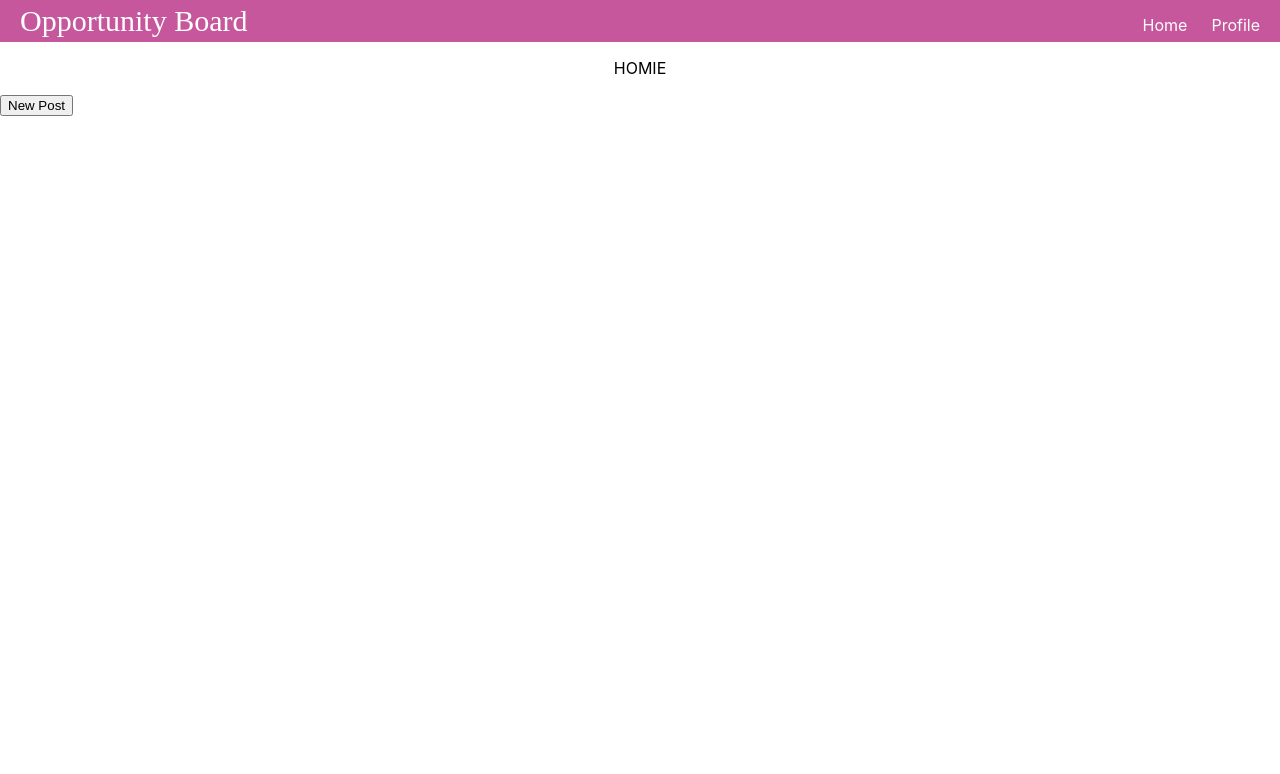
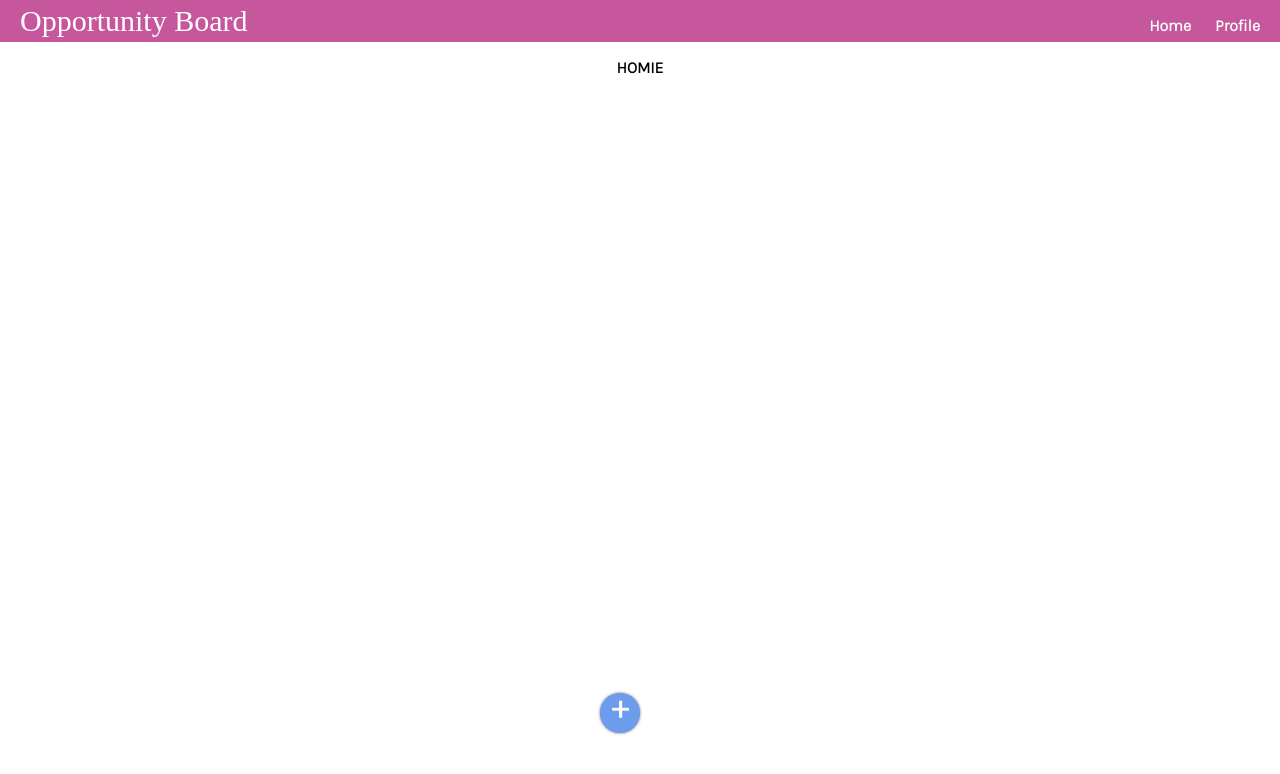
Before and after one commit to jamesmwu/joamayakieves, a React (Create React App) app in the folder frontend/: page / in a window 1280 px wide. Shown: the top 774 px of the page. Built offline with nearby package versions, Linux system fonts and the light colour scheme.

Commit message:
Add text input field and button styling for creating a new post.
* Style button on homepage that opens popup
* Style close button and non-functional submit button in popup

```diff
--- a/frontend/package.json
+++ b/frontend/package.json
@@ -11,6 +11,7 @@
     "react-router-dom": "^6.8.1",
     "react-scripts": "5.0.1",
     "reactjs-popup": "^2.0.5",
+    "styled-components": "^5.3.8",
     "web-vitals": "^2.1.4"
   },
   "scripts": {
--- a/frontend/src/App.js
+++ b/frontend/src/App.js
@@ -3,8 +3,11 @@ import { Route, Routes } from 'react-router-dom';
 import Home from './pages/Home';
 import Profile from './pages/Profile';
 import Navbar from "./Navbar"
-import Popup from 'reactjs-popup';
+import NewPost from './NewPost'
 import 'reactjs-popup/dist/index.css';
+
+
+
 
 function App(){
   return (
@@ -16,28 +19,8 @@ function App(){
         <Route path='/profile' element={<Profile />}/>
       </Routes>
     </div>
+    <NewPost />
 
-    <Popup trigger={
-      <button> New Post </button>
-    }
-    modal nested>
-      {
-        close => (
-          <div className='modal'>
-            <div className='content'>
-              New Post
-            </div>
-            <div>
-              <button onClick={
-                () => close()
-              }>
-                Close
-              </button>
-            </div>
-          </div>
-        )
-      }
-    </Popup>
   </div>
 
   );
--- /dev/null
+++ b/frontend/src/NewPost.js
@@ -0,0 +1,109 @@
+import React, { useState } from 'react';
+import styled from 'styled-components';
+import Popup from 'reactjs-popup';
+import './styles/NewPost.css'
+
+
+
+export default function NewPost(){
+
+    const inputProps = useInput();
+
+    // Styling a regular HTML input
+    const StyledInput = styled.input`
+    font-family: 'Karla', sans-serif;
+    background: lightblue;
+    display: block;
+    margin: 10px 10px;
+    border: 2px #6d9ced;
+    border-radius: 5px;
+    `;
+
+
+    // Creating a custom hook
+    function useInput(defaultValue) {
+    const [value, setValue] = useState(defaultValue);
+    function onChange(e) {
+        setValue(e.target.value);
+    }
+    return {
+        value,
+        onChange,
+    };
+
+    }
+
+    return (
+
+        <Popup trigger={
+          <div className="Homebutton">
+             +
+          </div>
+
+          }
+
+          modal nested>
+
+            {close => (
+
+
+
+                <div className='modal'>
+                  <div className='content'>
+
+                      <div>
+                        Post Subject
+                        <StyledInput
+                          {...inputProps}
+                          placeholder="Type here :)"
+                        />
+                        <span> {inputProps.value} </span>
+                      </div>
+                      <div>
+                        External Link
+                        <StyledInput
+                          {...inputProps}
+                          placeholder="Type here !"
+                        />
+                        <span> {inputProps.value} </span>
+                      </div>
+                      <div>
+                        Post Body
+                        <StyledInput
+                          {...inputProps}
+                          placeholder="Type here !"
+                        />
+                        <span> {inputProps.value} </span>
+                      </div>
+                  </div>
+                  <div>
+                    <div className="Npbutton"
+                       onClick={
+                      close
+                    }>
+                      Submit
+                    </div>
+                    <div className="Closeb"
+                       onClick={
+                      close
+                    }>
+                      Close
+
+                    </div>
+
+
+                  </div>
+                </div>
+
+
+              )
+
+
+
+
+            }
+          </Popup>
+
+
+    );
+}
--- a/frontend/src/styles/NewPost.css
+++ b/frontend/src/styles/NewPost.css
@@ -0,0 +1,63 @@
+@import url('https://fonts.googleapis.com/css2?family=Karla:wght@300&display=swap');
+
+body{
+    font-family: 'Karla', sans-serif;
+    font-weight: bold;
+}
+.Homebutton{
+    position:fixed ;
+    height: 40px;
+    line-height: 30px;
+    width: 40px;
+    font-size: 2em;
+    font-weight: bold;
+    border: 2px;
+    border-radius: 50%;
+    background-color: #6d9ced;
+    color: white;
+    text-align: center;
+    cursor: pointer;
+    margin-left: 600px;
+    margin-top: 600px;
+    display: inline-block;
+    box-shadow: 0 0 3px rgb(102, 104, 122);
+}
+
+.Npbutton {
+    text-align: center;
+    color: white;
+    font-family: 'Karla', sans-serif;
+    cursor: pointer;
+    margin-left: 10px;
+    margin-right: 10px;
+    margin-top: 20px;
+    margin-bottom: 5px;
+    background: rgb(96, 160, 199);
+    border:#6d9ced;
+    border-radius: 5px;
+    border: 12px;
+    padding: 5px;
+}
+
+.Closeb {
+    text-align: center;
+    color: white;
+    font-family: 'Karla', sans-serif;
+    cursor: pointer;
+    margin-left: 10px;
+    margin-right: 10px;
+    margin-bottom: 15px;
+    background: rgb(199, 110, 125);
+    border:#6d9ced;
+    border-radius: 5px;
+    border: 12px;
+    padding: 5px;
+}
+
+.Popupstyle {
+    font-family: 'Karla', sans-serif;
+    border-radius: 25px;
+    background: rgb(109, 184, 184);
+    width: 100px;
+    height: 200px;
+}
```
Also changed, not shown: frontend/src/pages/NewPost.js (deleted), 1 other file (tests, documents, lock files or other folders).
